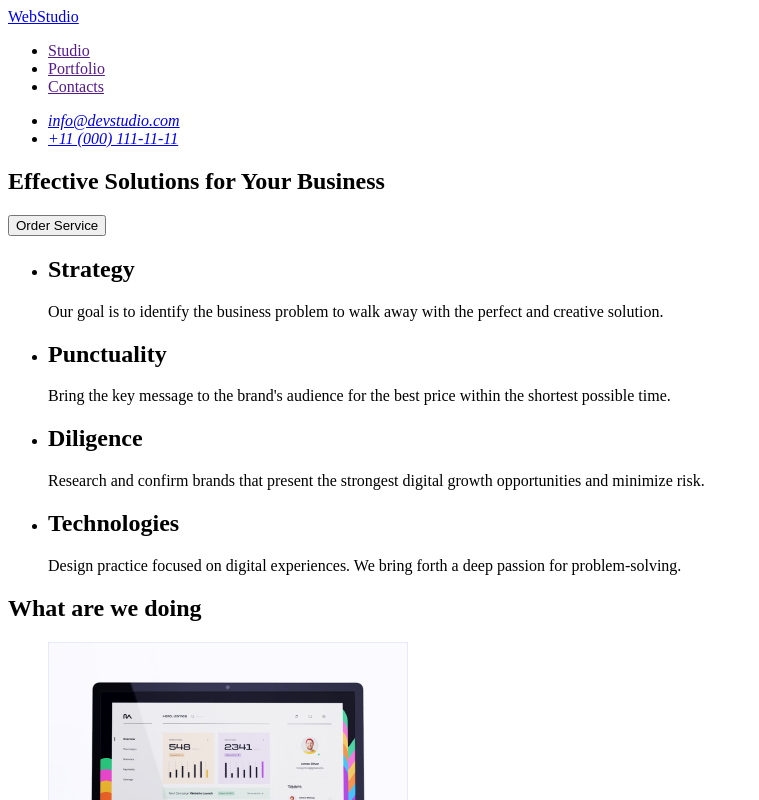
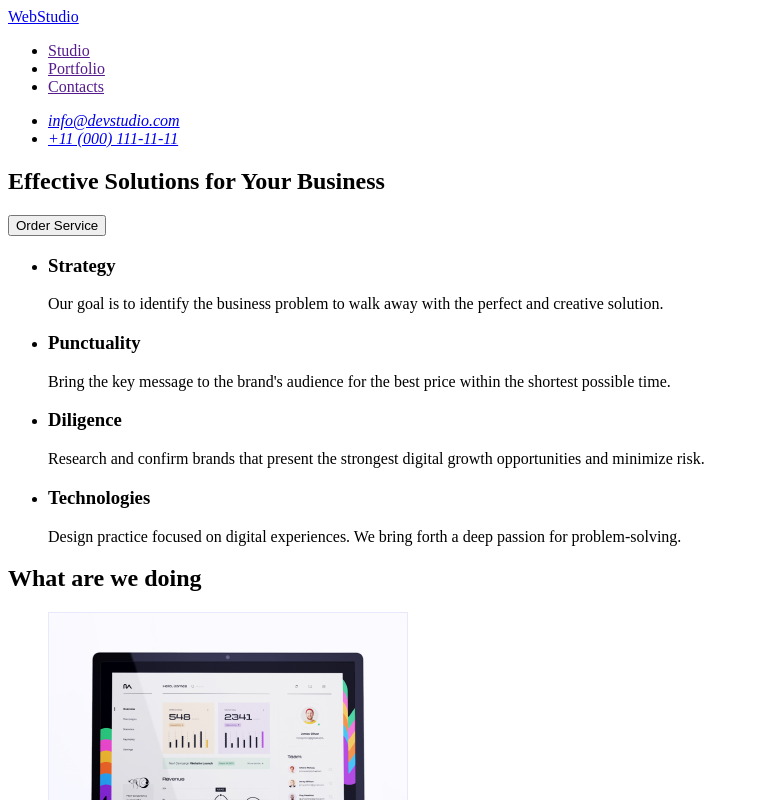
Before and after one commit to MurriNikorr/goit-markup-hw-01, a plain HTML site: page index.html in a window 1280 px wide. Shown: the top 800 px of the page, without its empty margins (0-759 px from the left). Drawn offline with Linux system fonts and the light colour scheme.

Commit message:
Разметка

```diff
--- a/index.html
+++ b/index.html
@@ -38,14 +38,14 @@
         <h2 hidden>features</h2>
         <ul>
           <li>
-            <h2>Strategy</h2>
+            <h3>Strategy</h3>
             <p>
               Our goal is to identify the business problem to walk away with the
               perfect and creative solution.
             </p>
           </li>
           <li>
-            <h2>Punctuality</h2>
+            <h3>Punctuality</h3>
             <p>
               Bring the key message to the brand's audience for the best price
               within the shortest possible time.
@@ -53,14 +53,14 @@
           </li>
 
           <li>
-            <h2>Diligence</h2>
+            <h3>Diligence</h3>
             <p>
               Research and confirm brands that present the strongest digital
               growth opportunities and minimize risk.
             </p>
           </li>
           <li>
-            <h2>Technologies</h2>
+            <h3>Technologies</h3>
             <p>
               Design practice focused on digital experiences. We bring forth a
               deep passion for problem-solving.
@@ -115,7 +115,7 @@
 
     <!-- Webstudio -->
     <footer>
-      <a href="./index.html"><img src="./img/logo.svg" alt="site logo" /></a>
+      <a href="./index.html">WebStudio</a>
       <p>
         Increase the flow of customers and sales for your business with digital
         marketing & growth solutions.
```
